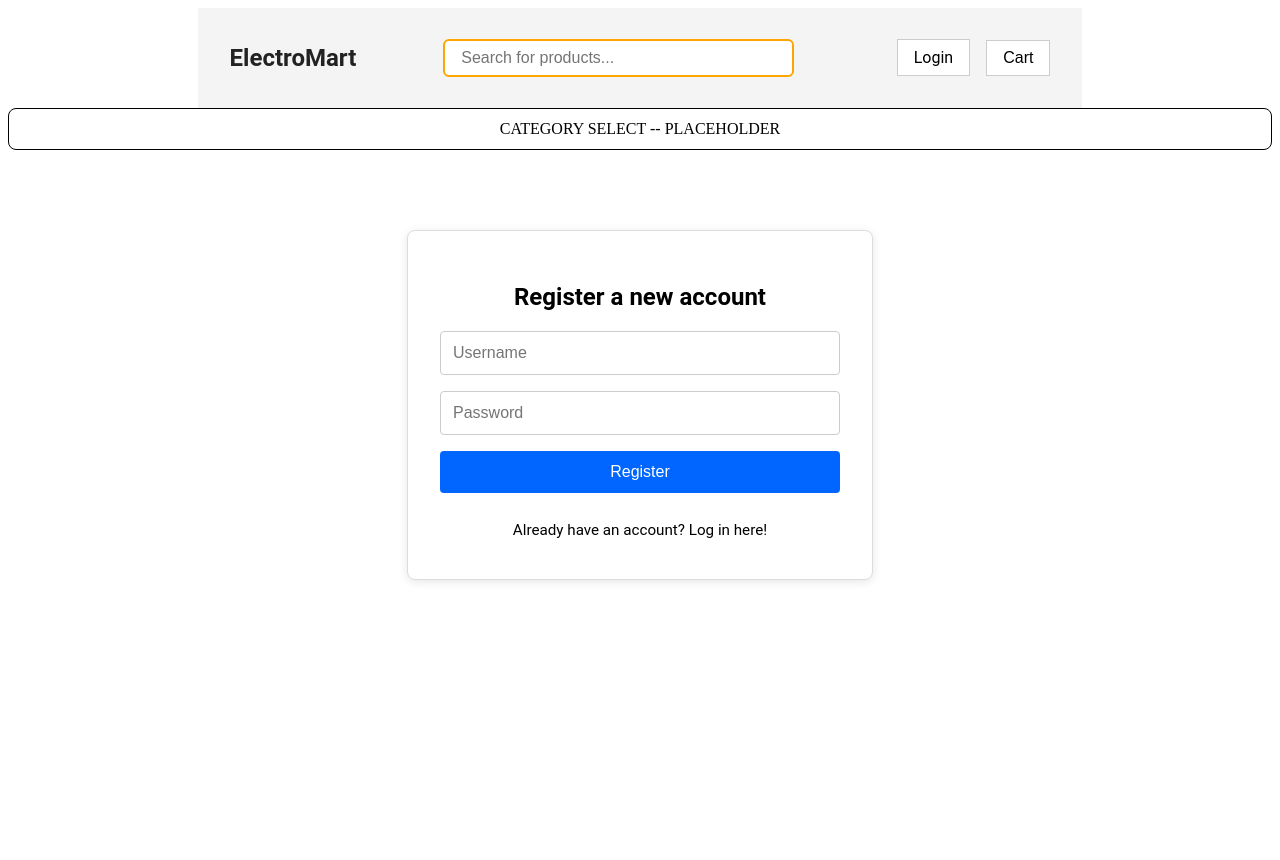
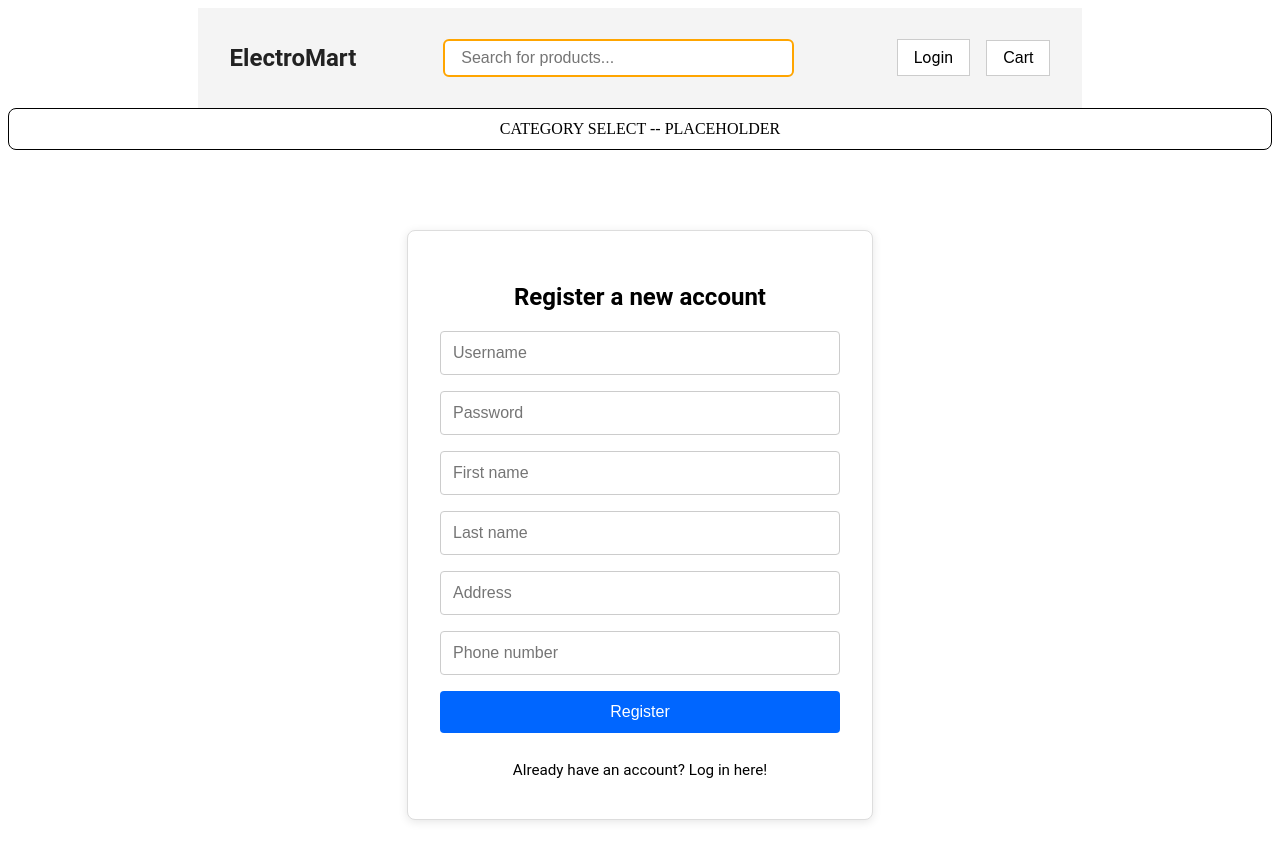
Before and after one commit to MikaelFinsrud/Group25, a React (Vite) app in the folder client/: page /registration in a window 1280 px wide. Shown: the top 860 px of the page. Before the commit the page ends 800 px from the top, so only its background shows below. Built offline with nearby package versions, Linux system fonts and the light colour scheme.

Commit message:
Added all registration fields, and logic to check if fields are empty

```diff
--- a/client/src/pages/RegistrationPage.jsx
+++ b/client/src/pages/RegistrationPage.jsx
@@ -1,17 +1,99 @@
 import './RegistrationPage.css';
+import { useState } from 'react'
 import { Link } from 'react-router-dom';
 
 function RegistrationPage(){
+
+    const [formData, setFormData] = useState({
+        username: '',
+        password: '',
+        firstName: '',
+        lastName: '',
+        address: '',
+        phone: ''
+    });
+
+    const [error, setError] = useState('');
+
+    function handleChange(e){
+        const { name, value } = e.target;
+        setFormData(prev => ({ ...prev, [name]: value }));
+    }
+
+    function handleSubmit(e){
+        e.preventDefault(); // prevent page reload
+
+        // check if any field is empty
+        for (const key in formData){
+            if (!formData[key].trim()){
+                setError('Please fill in all fields');
+                return;
+            }
+        }
+
+        // if all fields are filled
+        setError('');
+        console.log('Form submitted :)', formData);
+
+        // TODO: Insert into DB
+    }
+
     return(
         <>
       <div className="registration-container">
         <h2>Register a new account</h2>
-            <form className="registration-form">
-                <input type="text" placeholder="Username" />
-                <input type="text" placeholder="Password" />
+
+        <form className="registration-form" onSubmit={handleSubmit}>
+          <input
+            type="text"
+            name="username"
+            placeholder="Username"
+            value={formData.username}
+            onChange={handleChange}
+          />
+          <input
+            type="text"
+            name="password"
+            placeholder="Password"
+            value={formData.password}
+            onChange={handleChange}
+          />
+          <input
+            type="text"
+            name="firstName"
+            placeholder="First name"
+            value={formData.firstName}
+            onChange={handleChange}
+          />
+          <input
+            type="text"
+            name="lastName"
+            placeholder="Last name"
+            value={formData.lastName}
+            onChange={handleChange}
+          />
+          <input
+            type="text"
+            name="address"
+            placeholder="Address"
+            value={formData.address}
+            onChange={handleChange}
+          />
+          <input
+            type="text"
+            name="phone"
+            placeholder="Phone number"
+            value={formData.phone}
+            onChange={handleChange}
+          />
           <button type="submit">Register</button>
         </form>
-            <Link to="/login" className="login-back-link">Already have an account? Log in here!</Link>
+
+        {error && <p className="error-message">{error}</p>}
+
+        <Link to="/login" className="login-back-link">
+          Already have an account? Log in here!
+        </Link>
       </div>
     </>
     );
```
Lines whose indentation alone changed are shown as unchanged.
